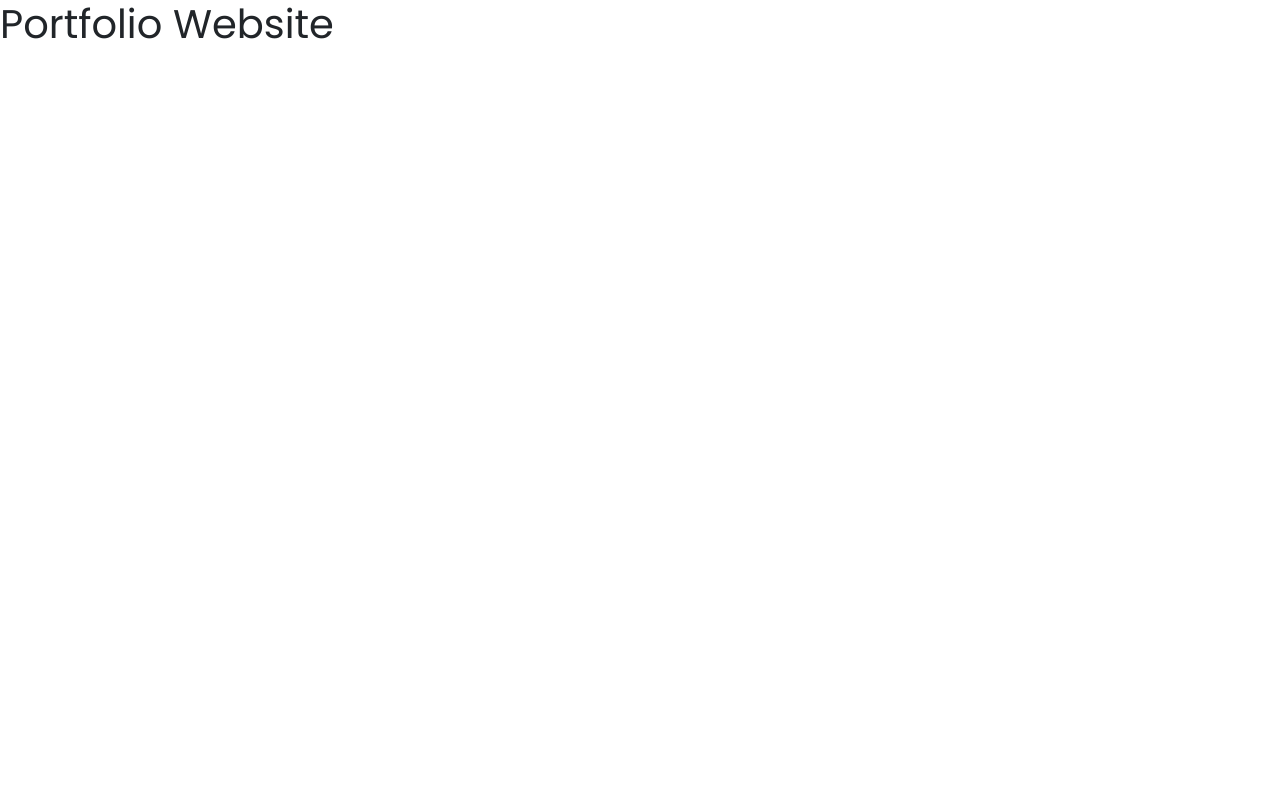
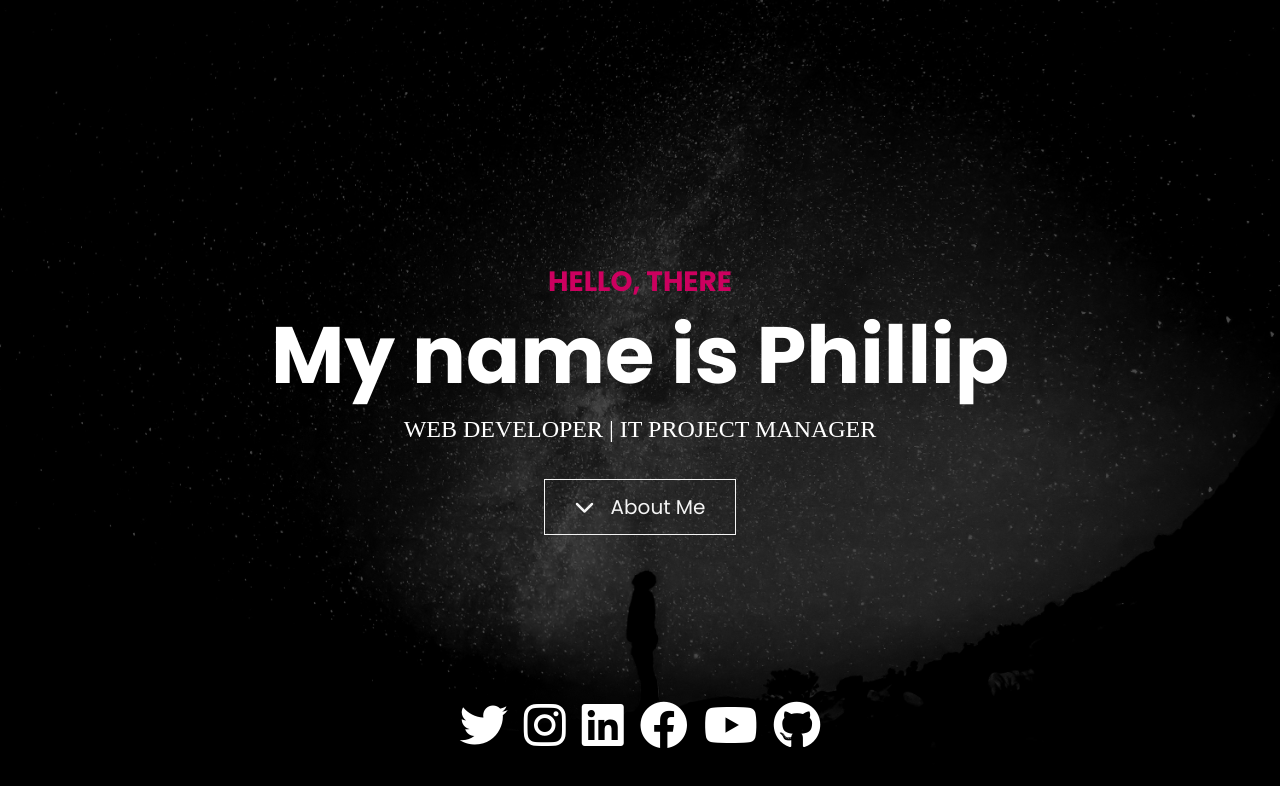
Before and after one commit to OTI-AB/portfolio-website, a website: page index.html in a window 1280 px wide. Drawn offline with nearby package versions, Linux system fonts and the light colour scheme; files that its build step writes are made by us from their sources.

Commit message:
Completed Header with Overlay

```diff
--- a/index.html
+++ b/index.html
@@ -19,7 +19,51 @@
 		<title>Phillip Pearson | Web Developer</title>
 	</head>
 	<body>
-		<h1>Portfolio Website</h1>
+		<!-- Header -->
+		<header class="header vh-100 text-center position-relativ">
+			<div
+				class="text-container position-relative d-flex flex-column justify-content-center align-items-center h-100"
+			>
+				<h5 class="text-primary fs-3 fw-bold text-uppercase">Hello, There</h5>
+				<h1 id="typing-text" class="display-1 fw-bold text-white">
+					My name is Phillip
+				</h1>
+				<p class="roles text-white text-uppercase fs-4">
+					<span>Web developer |</span>
+					<span>IT Project Manager</span>
+				</p>
+				<a href="#about" class="btn btn-outline-light btn-lg mt-3">
+					<div class="d-flex">
+						<div class="me-3">
+							<i class="fa fa-chevron-down"></i>
+						</div>
+						<div class="text-start">
+							<span>About Me</span>
+						</div>
+					</div>
+				</a>
+				<div class="social d-flex gap-3 position-absolute">
+					<a href="#">
+						<i class="fab fa-twitter fa-3x text-white"></i>
+					</a>
+					<a href="#">
+						<i class="fab fa-instagram fa-3x text-white"></i>
+					</a>
+					<a href="#">
+						<i class="fab fa-linkedin fa-3x text-white"></i>
+					</a>
+					<a href="#">
+						<i class="fab fa-facebook fa-3x text-white"></i>
+					</a>
+					<a href="#">
+						<i class="fab fa-youtube fa-3x text-white"></i>
+					</a>
+					<a href="#">
+						<i class="fab fa-github fa-3x text-white"></i>
+					</a>
+				</div>
+			</div>
+		</header>
 
 		<script src="js/bootstrap.bundle.min.js"></script>
 		<script src="js/lightbox-plus-jquery.min.js"></script>
--- a/scss/styles.scss
+++ b/scss/styles.scss
@@ -0,0 +1,36 @@
+.header {
+	background: #151515 url(../images/intro-bg.jpg) center center no-repeat;
+	background-size: cover;
+	background-attachment: fixed;
+}
+
+header::after {
+	content: '';
+	position: absolute;
+	top: 0;
+	left: 0;
+	width: 100%;
+	height: 100%;
+	background: rgba(0, 0, 0, 0.7);
+}
+
+.header .social {
+	bottom: 50px;
+}
+
+.header .text-container {
+	z-index: 10;
+}
+
+.header .roles {
+	font-family: 'lora-regular', serif;
+}
+
+@media (max-width: 767px) {
+	.header .social i {
+		font-size: 30px;
+	}
+	.header .roles {
+		font-size: 18px !important;
+	}
+}
```
